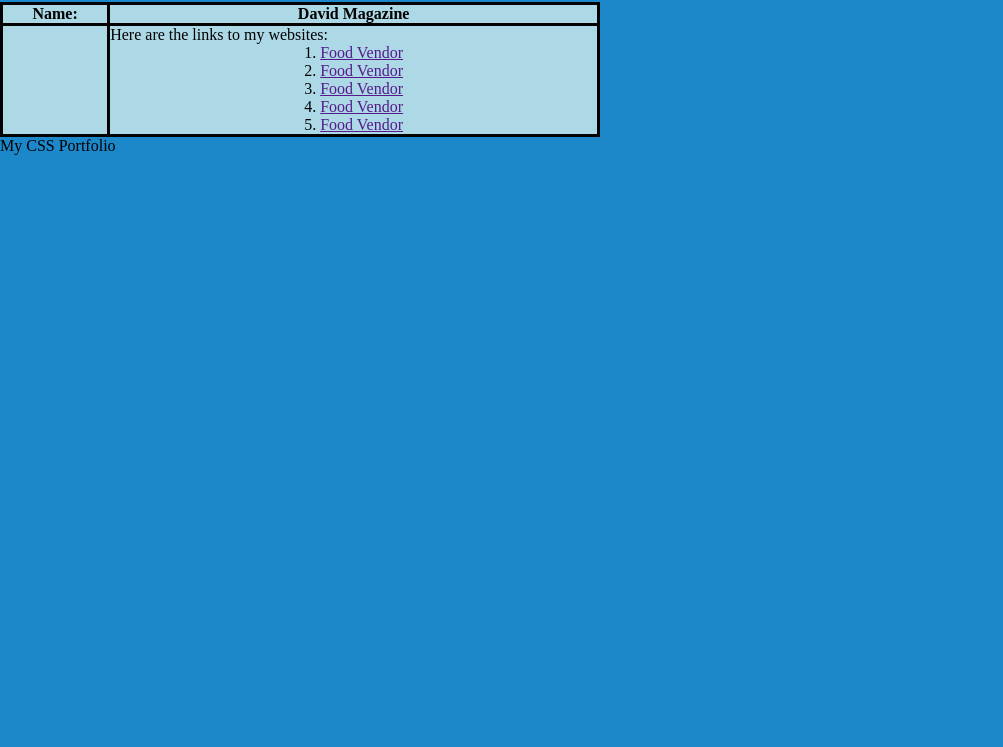
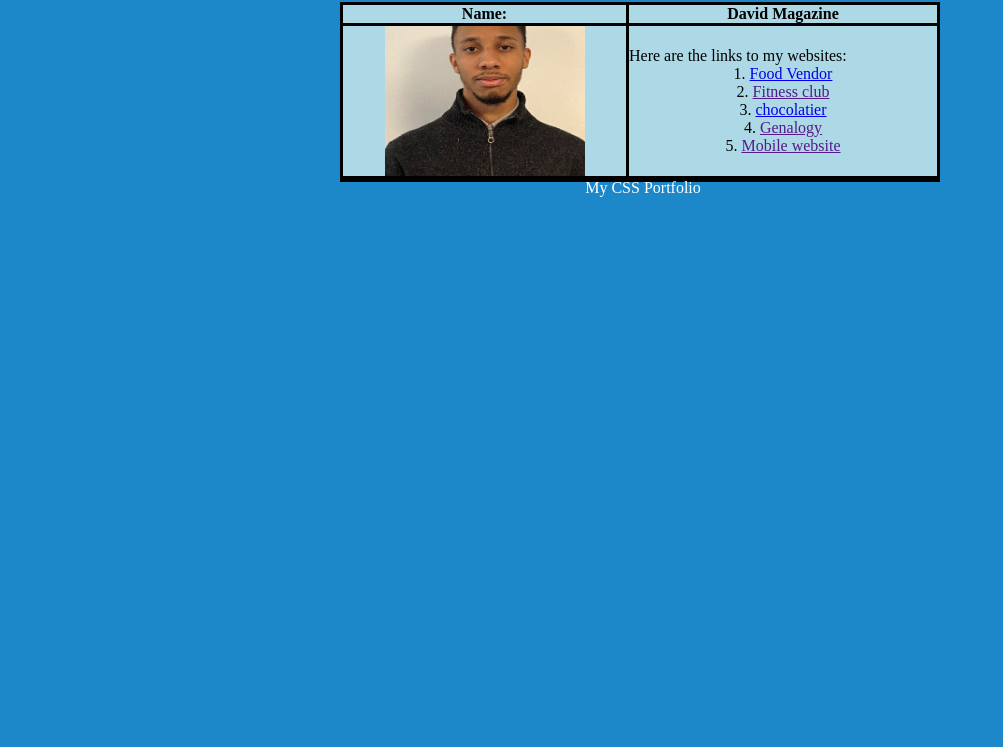
Before and after one commit to DJMStack/301-Final, a plain HTML site: page index.html in a window 1280 px wide. Shown: the part 53-800 px from the top of the page, without its empty margins (0-1003 px from the left). Drawn offline with Linux system fonts and the light colour scheme.

Commit message:
Add files via upload

```diff
--- a/index.html
+++ b/index.html
@@ -20,20 +20,20 @@
             </tr>
 
             <tr>
-            <td><img src="" alt=""></td>
+            <td><img src="./IMG_0166 (2).jpg" alt=""></td>
             <td>
                     <p>Here are the links to my websites:</p>
                     <ol>
-                        <li><a href="">Food Vendor</a></li>
-                        <li><a href="">Food Vendor</a></li>
-                        <li><a href="">Food Vendor</a></li>
-                        <li><a href="">Food Vendor</a></li>
-                        <li><a href="">Food Vendor</a></li>
+                        <li><a href="https://merry-cuchufli-02b8bd.netlify.app/">Food Vendor</a></li>
+                        <li><a href="">Fitness club</a></li>
+                        <li><a href="https://ornate-nasturtium-fd8579.netlify.app/">chocolatier</a></li>
+                        <li><a href="">Genalogy</a></li>
+                        <li><a href="">Mobile website</a></li>
                     </ol>
             </td>
             </tr>
+            <caption>My CSS Portfolio</caption>
         </table>
-        <caption>My CSS Portfolio</caption>
    </div>
 
 </body>
--- a/style.css
+++ b/style.css
@@ -6,17 +6,36 @@
 
 
 body{
-
     background-color: #1c87c9 ;
-
 }
 
+h1, caption {
+    color: white;
+}
+caption{
+    position: absolute;
+    text-align: center;
+    margin: 0 auto;
+    width: 600px;
+}
 table{
     width: 600px;
     background-color: lightblue;
     border-collapse: collapse;
+    margin: 0 auto;
 }
 
+img {
+    width: 200px;
+    height: 150px;
+
+}
+td img{
+    display: block;
+    margin-left: auto;
+    margin-right: auto;
+
+}
 
 table, th, td {
     border: 3px solid black;
```
Also changed, not shown: IMG_0166 (2).jpg (added).
